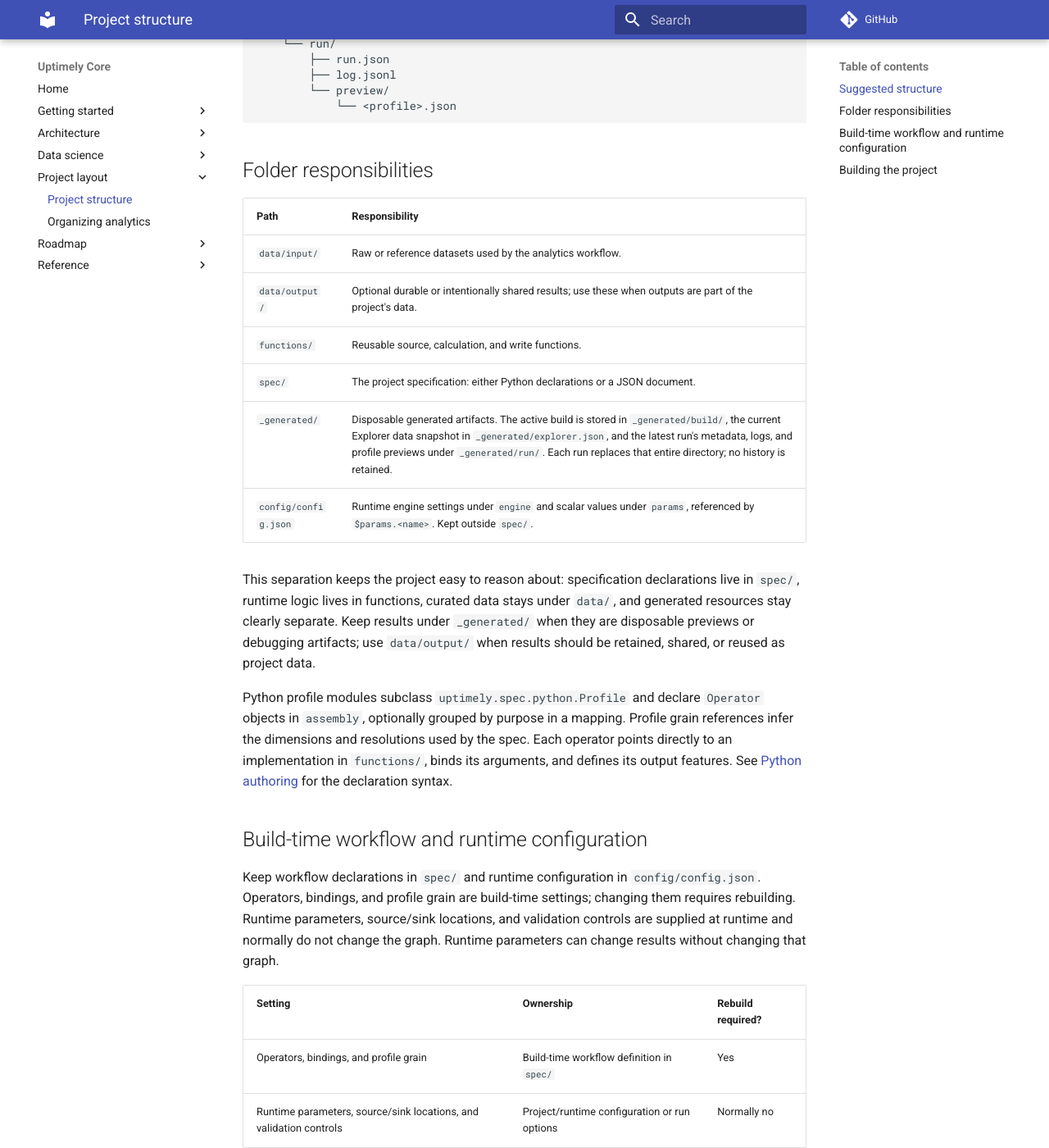
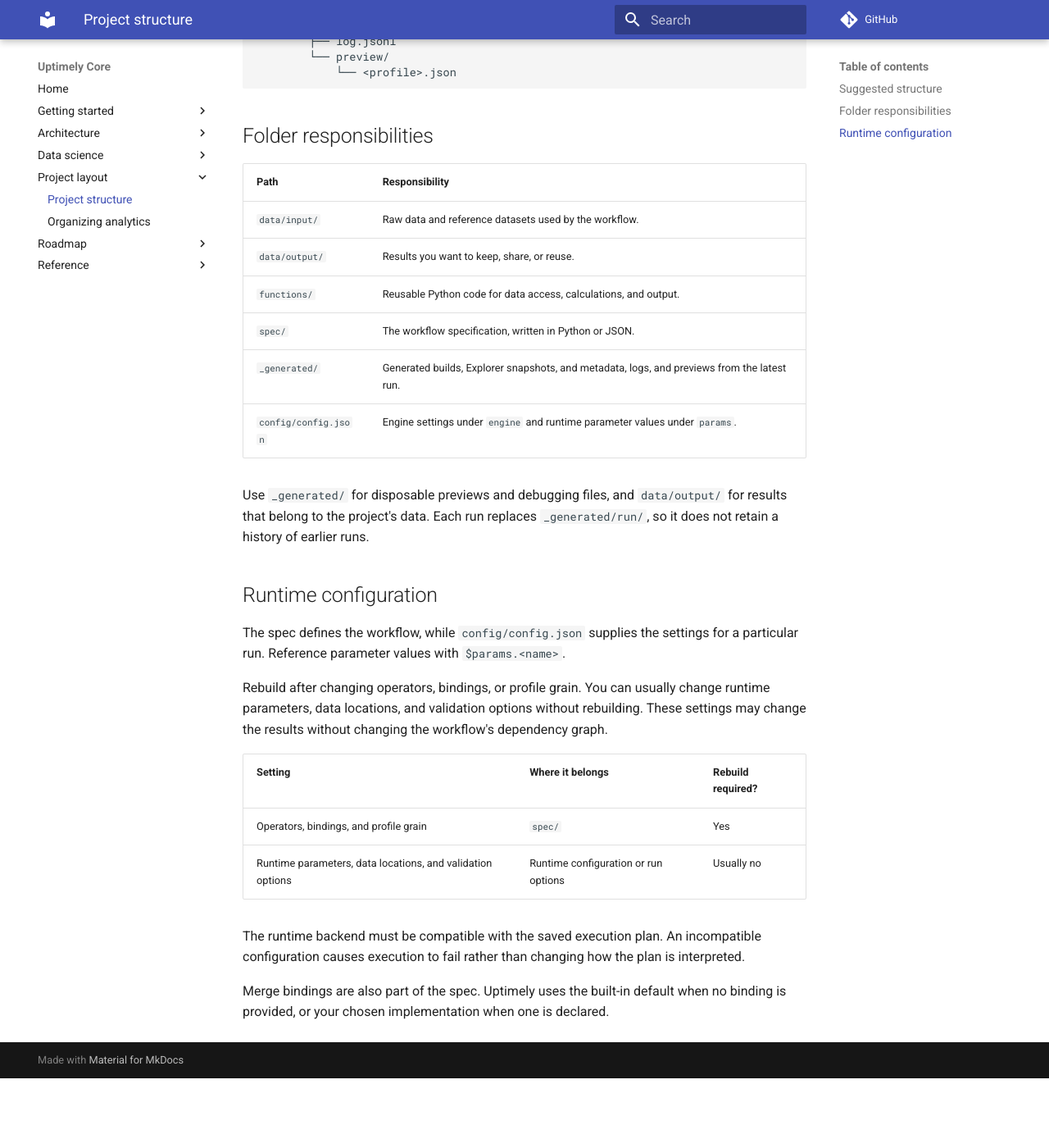
Before and after one commit to uptimely-ai/uptimely-core, an MkDocs documentation site: the page built from docs/project-layout/project-structure.md, in a window 1280 px wide and 1400 px high, scrolled down 698 px. Shown: the whole window at 82% size. Built offline with MkDocs 1.6.1 and Material for MkDocs 9.7.7, drawn with Linux system fonts in a browser that asks for light colours; comment, search, counter and statistics services are not loaded; after the commit the page ends 2013 px from its top, so only the background shows below that; some of the changed text lies outside the part shown.

Commit message:
Update project organizing and layout

````diff
--- a/docs/project-layout/project-structure.md
+++ b/docs/project-layout/project-structure.md
@@ -1,11 +1,10 @@
 # Analytics project structure
 
-This page shows a recommended project layout for a single analytics project built with Uptimely Core.
+An Uptimely Core project brings together data, Python functions, a specification,
+and runtime configuration. The layout below keeps these easy to find and
+separates them from generated files.
 
 ## Suggested structure
-
-A practical setup keeps source data, spec declarations, runtime configuration
-and generated artifacts separate:
 
 ```text
 project/
@@ -37,53 +36,36 @@
 
 | Path | Responsibility |
 | --- | --- |
-| `data/input/` | Raw or reference datasets used by the analytics workflow. |
-| `data/output/` | Optional durable or intentionally shared results; use these when outputs are part of the project's data. |
-| `functions/` | Reusable source, calculation, and write functions. |
-| `spec/` | The project specification: either Python declarations or a JSON document. |
-| `_generated/` | Disposable generated artifacts. The active build is stored in `_generated/build/`, the current Explorer data snapshot in `_generated/explorer.json`, and the latest run's metadata, logs, and profile previews under `_generated/run/`. Each run replaces that entire directory; no history is retained. |
-| `config/config.json` | Runtime engine settings under `engine` and scalar values under `params`, referenced by `$params.<name>`. Kept outside `spec/`. |
+| `data/input/` | Raw data and reference datasets used by the workflow. |
+| `data/output/` | Results you want to keep, share, or reuse. |
+| `functions/` | Reusable Python code for data access, calculations, and output. |
+| `spec/` | The workflow specification, written in Python or JSON. |
+| `_generated/` | Generated builds, Explorer snapshots, and metadata, logs, and previews from the latest run. |
+| `config/config.json` | Engine settings under `engine` and runtime parameter values under `params`. |
 
-This separation keeps the project easy to reason about: specification declarations
-live in `spec/`, runtime logic lives in functions, curated data stays under
-`data/`, and generated resources stay clearly separate. Keep results under
-`_generated/` when they are disposable previews or debugging artifacts; use
-`data/output/` when results should be retained, shared, or reused as project data.
+Use `_generated/` for disposable previews and debugging files, and `data/output/`
+for results that belong to the project's data. Each run replaces
+`_generated/run/`, so it does not retain a history of earlier runs.
 
-Python profile modules subclass `uptimely.spec.python.Profile` and declare
-`Operator` objects in `assembly`, optionally grouped by purpose in a mapping.
-Profile grain references infer the dimensions and resolutions used by the spec.
-Each operator points directly to an implementation in `functions/`, binds its
-arguments, and defines its output features. See
-[Python authoring](../python/python.md) for the declaration syntax.
 
-## Build-time workflow and runtime configuration
+## Runtime configuration
 
-Keep workflow declarations in `spec/` and runtime configuration in
-`config/config.json`. Operators, bindings, and profile grain are build-time
-settings; changing them requires rebuilding. Runtime parameters, source/sink
-locations, and validation controls are supplied at runtime and normally do not
-change the graph. Runtime parameters can change results without changing that
-graph.
+The spec defines the workflow, while `config/config.json` supplies the settings
+for a particular run. Reference parameter values with `$params.<name>`.
 
-| Setting | Ownership | Rebuild required? |
+Rebuild after changing operators, bindings, or profile grain. You can usually
+change runtime parameters, data locations, and validation options without
+rebuilding. These settings may change the results without changing the workflow's
+dependency graph.
+
+| Setting | Where it belongs | Rebuild required? |
 | --- | --- | --- |
-| Operators, bindings, and profile grain | Build-time workflow definition in `spec/` | Yes |
-| Runtime parameters, source/sink locations, and validation controls | Project/runtime configuration or run options | Normally no |
+| Operators, bindings, and profile grain | `spec/` | Yes |
+| Runtime parameters, data locations, and validation options | Runtime configuration or run options | Usually no |
 
-The saved plan records its required backend. Runtime configuration cannot
-reinterpret it for an incompatible backend; execution fails explicitly. Merge
-bindings are build-time declarations: an omitted binding resolves to the
-builtin default, and an explicit binding overrides it.
+The runtime backend must be compatible with the saved execution plan.
+An incompatible configuration causes execution to fail rather than changing
+how the plan is interpreted.
 
-## Building the project
-
-`uptimely build <project>` reads `spec/spec.py` or `spec/spec.json` and generates
-the build bundle shown above. If both sources exist, select one with
-`--python-spec` or `--json-spec`. Rebuild after source changes: execution and
-Explorer use the saved bundle rather than regenerating it.
-
-See the [CLI reference](../cli/index.md) for build options and the
-[pump analytics example](https://github.com/uptimely-ai/uptimely-core/tree/main/examples/pump_analytics)
-for a runnable project. For structures spanning multiple projects or repositories, see
-[organizing analytics projects](organize.md).
+Merge bindings are also part of the spec. Uptimely uses the built-in default
+when no binding is provided, or your chosen implementation when one is declared.
````
Also changed, not shown: docs/project-layout/organize.md (+5 -21 lines).
